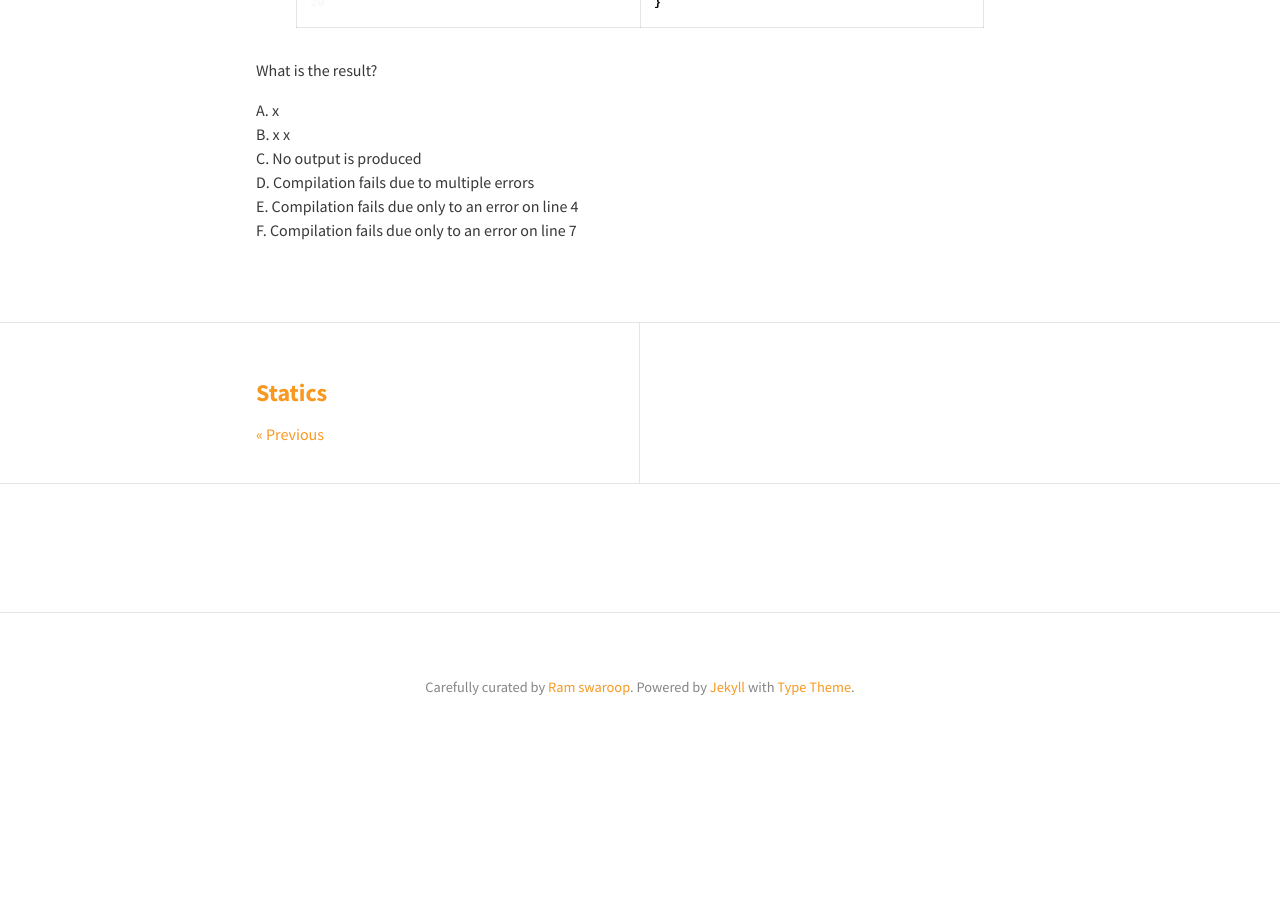
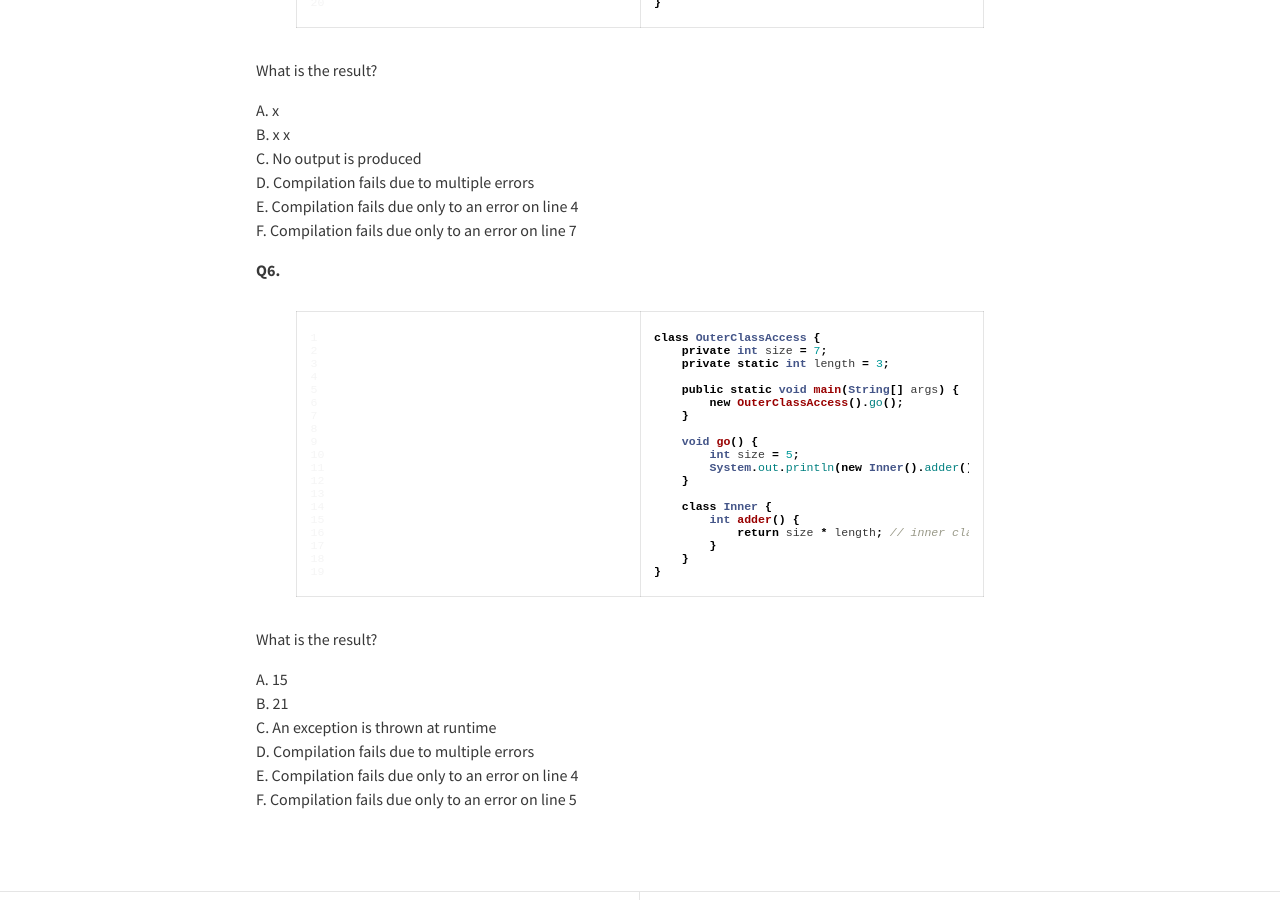
Before and after one commit to rampatra/JavaNotes, a Jekyll site: the page built from _posts/2015-08-20-nested-classes.md, in a window 1280 px wide and 900 px high, scrolled down 10965 px. Built offline with Jekyll 4.4.1, drawn with Linux system fonts in a browser that asks for light colours; nearby versions of some CDN libraries; comment, search, counter and statistics services are not loaded; before the commit the page ends 11727 px from its top, so only the background shows below that.

Commit message:
added content

```diff
--- a/_posts/2015-08-20-nested-classes.md
+++ b/_posts/2015-08-20-nested-classes.md
@@ -607,3 +607,36 @@ C. No output is produced
 D. Compilation fails due to multiple errors
 E. Compilation fails due only to an error on line 4
 F. Compilation fails due only to an error on line 7
+
+__Q6.__
+
+{% highlight java linenos %}
+class OuterClassAccess {
+    private int size = 7;
+    private static int length = 3;
+
+    public static void main(String[] args) {
+        new OuterClassAccess().go();
+    }
+
+    void go() {
+        int size = 5;
+        System.out.println(new Inner().adder());
+    }
+
+    class Inner {
+        int adder() {
+            return size * length; // inner class can access static members of outer class
+        }
+    }
+}
+{% endhighlight %}
+
+What is the result?
+
+A. 15
+B. 21
+C. An exception is thrown at runtime
+D. Compilation fails due to multiple errors
+E. Compilation fails due only to an error on line 4
+F. Compilation fails due only to an error on line 5
```
